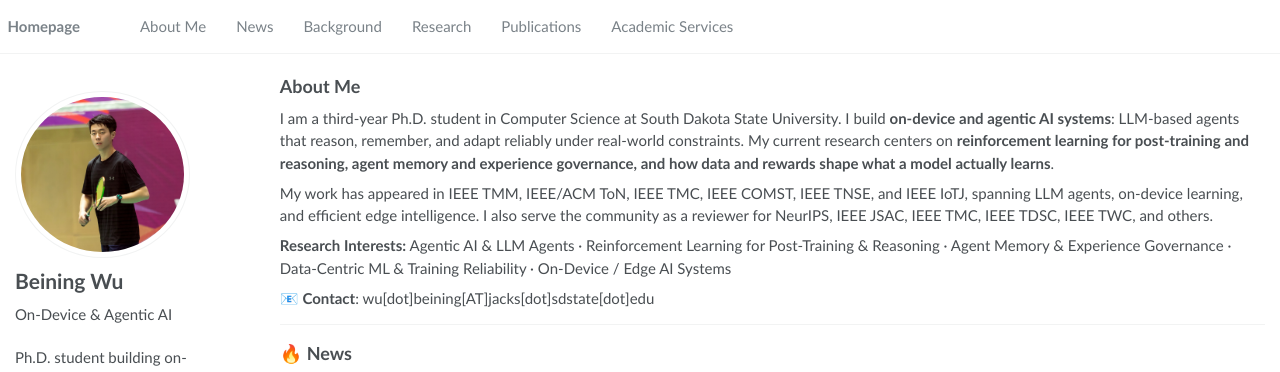
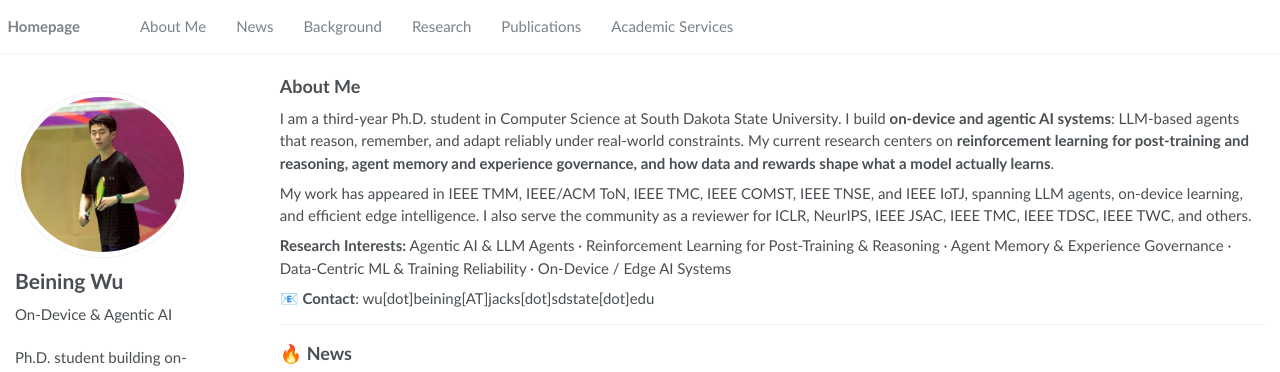
Before and after one commit to beining1008/beining1008.github.io, a Jekyll site: the page built from _pages/about.md, in a window 1280 px wide. Shown: the top 372 px of the page. Built offline with Jekyll 4.4.1, drawn with Linux system fonts in a browser that asks for light colours; some of the changed text lies outside the part shown.

Commit message:
Add ICLR 2026 reviewer to Academic Services and About Me; refresh linked CV PDF
Co-Authored-By: Claude Opus 5.5 <noreply@anthropic.com>

```diff
--- a/_pages/about.md
+++ b/_pages/about.md
@@ -30,7 +30,7 @@ redirect_from:
 
 I am a third-year Ph.D. student in Computer Science at South Dakota State University. I build **on-device and agentic AI systems**: LLM-based agents that reason, remember, and adapt reliably under real-world constraints. My current research centers on **reinforcement learning for post-training and reasoning, agent memory and experience governance, and how data and rewards shape what a model actually learns**.
 
-My work has appeared in IEEE TMM, IEEE/ACM ToN, IEEE TMC, IEEE COMST, IEEE TNSE, and IEEE IoTJ, spanning LLM agents, on-device learning, and efficient edge intelligence. I also serve the community as a reviewer for NeurIPS, IEEE JSAC, IEEE TMC, IEEE TDSC, IEEE TWC, and others.
+My work has appeared in IEEE TMM, IEEE/ACM ToN, IEEE TMC, IEEE COMST, IEEE TNSE, and IEEE IoTJ, spanning LLM agents, on-device learning, and efficient edge intelligence. I also serve the community as a reviewer for ICLR, NeurIPS, IEEE JSAC, IEEE TMC, IEEE TDSC, IEEE TWC, and others.
 
 **Research Interests:** Agentic AI &amp; LLM Agents · Reinforcement Learning for Post-Training &amp; Reasoning · Agent Memory &amp; Experience Governance · Data-Centric ML &amp; Training Reliability · On-Device / Edge AI Systems
 
@@ -279,6 +279,7 @@ The on-device numbers in these papers come from hardware I built and maintain: t
   - IEEE International Conference on Computing, Networking and Communications (ICNC), 2026, 2027
 
 - **Conference Reviewer**
+  - International Conference on Learning Representations (ICLR), 2026
   - Interpreting Agent Behavior (IAB), NeurIPS 2026
   - IEEE/RSJ International Conference on Intelligent Robots and Systems (IROS), 2026
   - Latent Visual Reasoning (LVR), WACV 2027
```
Also changed, not shown: 1 other file.
